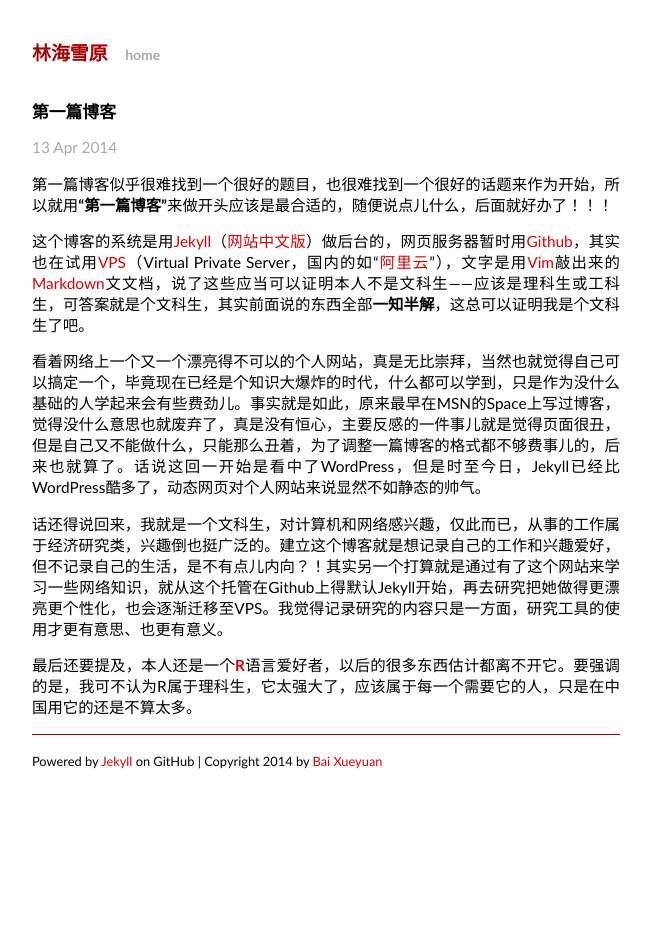
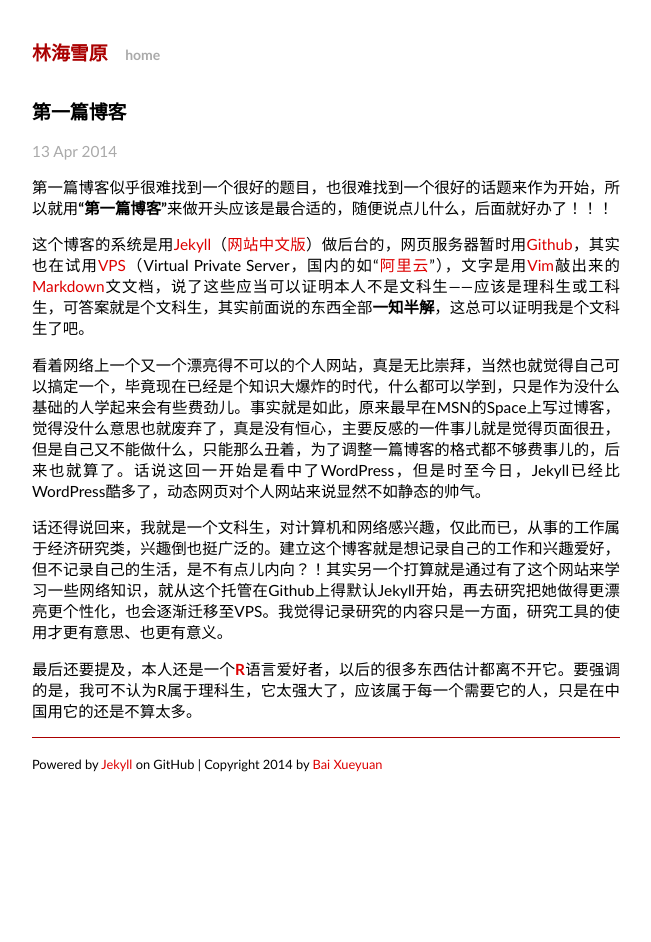
Before and after one commit to baixueyuan/jekyll, a Jekyll site: the page built from _posts/2014-04-13-First-Blog.md, in a window 1280 px wide. Shown: the whole page, without its empty margins (314-965 px from the left). Built offline with Jekyll 4.4.1, drawn with Linux system fonts in a browser that asks for light colours; some web fonts are replaced; Markdown is read by kramdown in place of the engine named in the settings.

Commit message:
Update post.html

```diff
--- a/_layouts/post.html
+++ b/_layouts/post.html
@@ -1,8 +1,9 @@
 ---
 layout: default
 ---
-<h2>{{ page.title }}</h2>
+<h1>{{ page.title }}</h1>
 <p class="meta">{{ page.date | date_to_string }}</p>
+<p class="meta">{{ page.tags }}</p>
 
 <div class="post">
 {{ content }}
```
